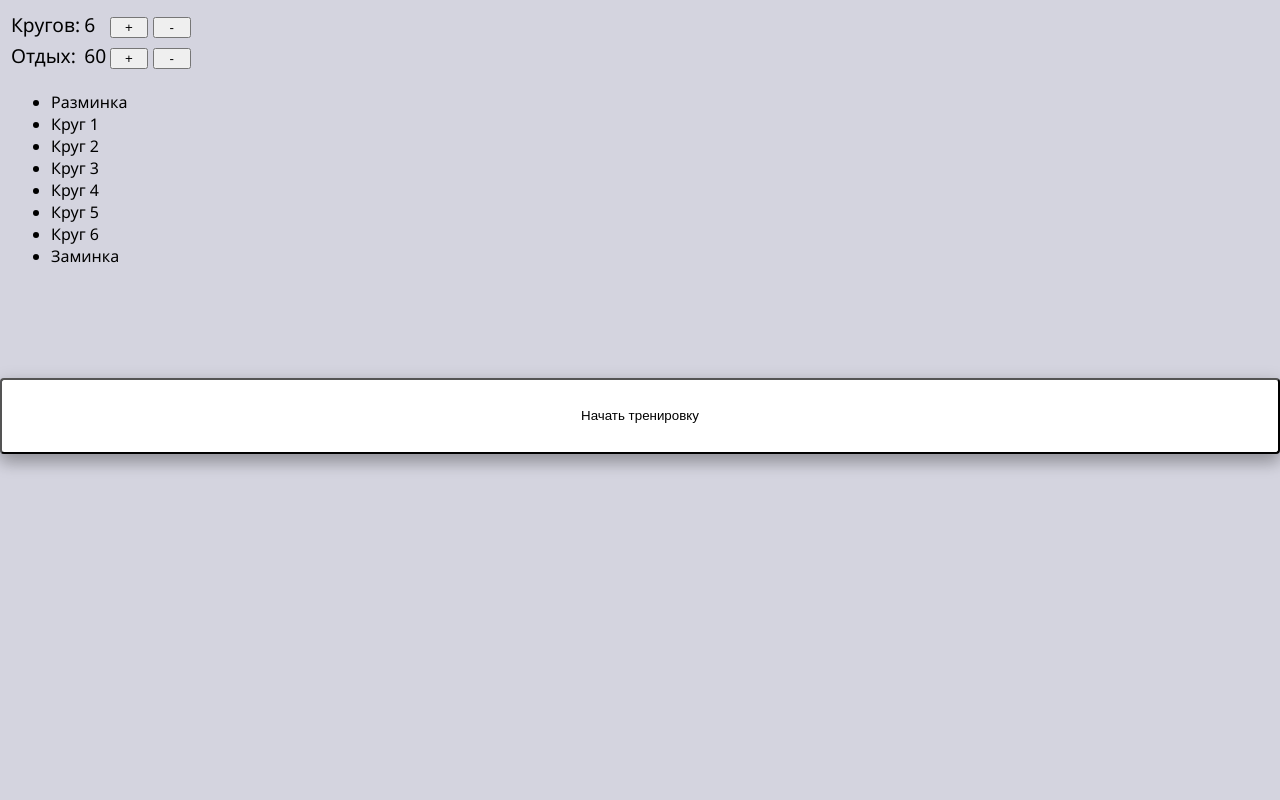
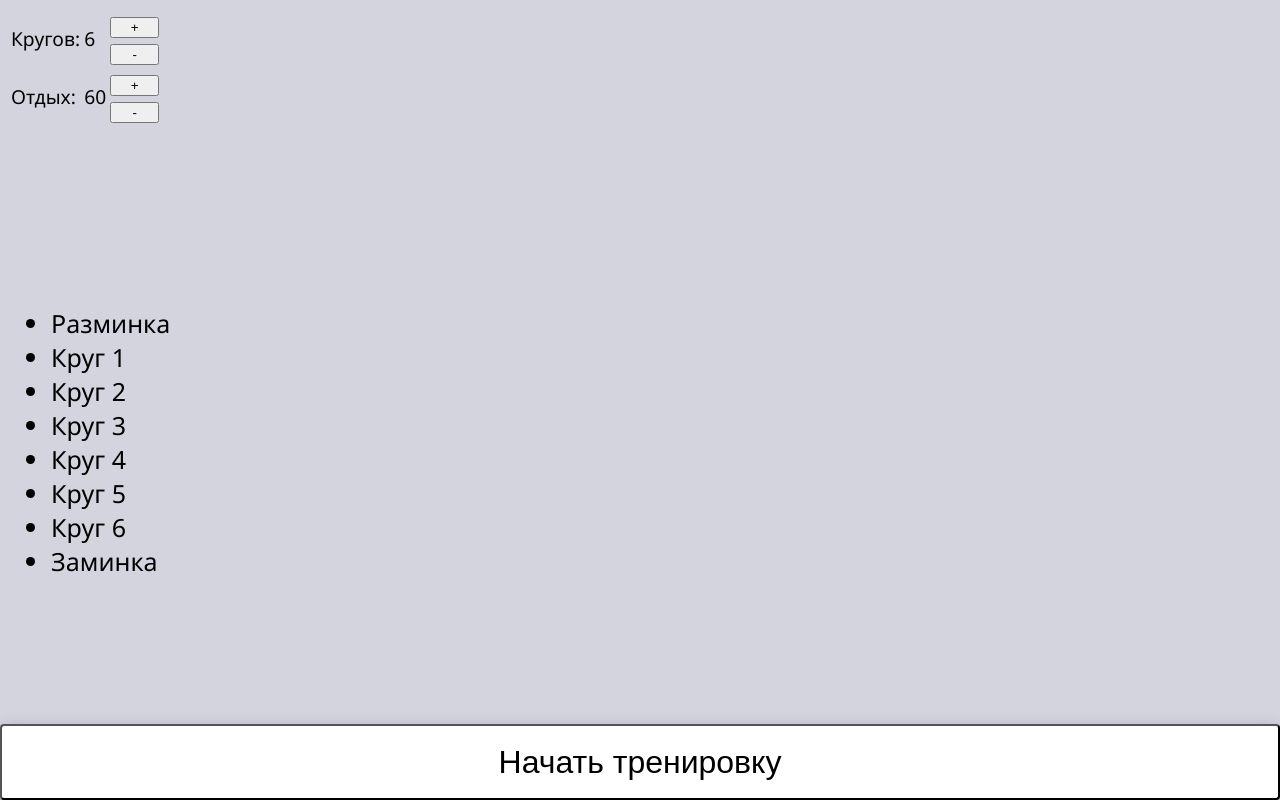
Before and after one commit to evg-zlg/evg-zlg.github.io, a plain HTML site: page timer.html in a window 1280 px wide. Drawn offline with Linux system fonts and the light colour scheme.

Commit message:
Add files via upload

```diff
--- a/timer.html
+++ b/timer.html
@@ -11,25 +11,29 @@
 <body>
     <div id='baseinf' class="baseinf">
         <table>
-            <tr>
+            <tr style="height: 20%;">
                 <td>Кругов:
                 <td id='count'>6
                 <td>
-                    <button id='cPlus' class="plusminus" style='width: 10mm;'
+                    <button id='cPlus' style='width: 100%;
+                        height: 100%'
                     >+
                     </button>
-                    <button id='cMinus' class="plusminus" style='width: 10mm;'
+                    <button id='cMinus'  style='width: 100%;
+                        height: 100%'
                     >-
                     </button>
             </tr>
-            <tr>
+            <tr style="height: 20%;">
                 <td>Отдых:
                 <td id='timer'>60
                 <td>
-                    <button id='tPlus' class="plusminus" style='width: 10mm;'
+                    <button id='tPlus'  style='width: 100%;
+                                height: 100%'
                     >+
                     </button>
-                    <button id='tMinus' class="plusminus" style='width: 10mm;'
+                    <button id='tMinus'  style='width: 100%;
+                                height: 100%'
                     >-
                     </button>
             </tr>
@@ -38,7 +42,7 @@
     <div class="circles">
         <table>
             <tr>
-                <td id='circles'>
+                <td id='circles' style='position:fixed; top: 35%'>
                 </td>
             </tr>
         <table>
@@ -51,10 +55,10 @@
         </button>
     </div>
     <div>
-        <button id='run' class="start" style = 'position: fixed; top: 100mm; left:0;
+        <button id='run' class="start" style = 'position: fixed; bottom: 0; left:0;
         width: 100%;  height: 20mm; border-radius: 4px;
         box-shadow: 0 8px 16px 0 rgba(0,0,0,0.2), 0 6px 20px 0 rgba(0,0,0,0.19);
-        background-color: white'>
+        background-color: white; font-size: 200%'>
             Начать тренировку
             <script> runWorkout() </script>
         </button>
--- a/timer.js
+++ b/timer.js
@@ -10,7 +10,7 @@ function createCircles(count) { //создаем массив кругов
 }
 
 function printCircles(circles) {
-    let str = '<ul style = "color: black">'
+    let str = '<ul style = "color: black; font-size: 25px;">'
     for (i=0; i<circles.length; i++) {
         str += '<li id="circle'+i+'">'+circles[i]+'</li>'
     }
@@ -52,15 +52,15 @@ function runWorkout() {
             document.getElementById('run').className = 'restart'
             document.getElementById('run').textContent = 'Начать сначала'
             document.getElementById('stop').style = 'visibility: visible;' +
-                'width: 100%; height: 30mm; font-size: 220%; ' +
+                'width: 100%; height: 35%; font-size: 300%; ' +
                 'position: fixed; top: 0; left: 0; border-radius: 4px;'+
                 'box-shadow: 0 8px 16px 0 rgba(0,0,0,0.2), 0 6px 20px 0 rgba(0,0,0,0.19);'+
                 'background-color: white;'
-            document.getElementById('circles').style = 'position: fixed; top: 30mm'
-            document.getElementById('run').style = 'position: fixed; top: 100mm; left:0; ' +
+            document.getElementById('circles').style = 'position: fixed; top: 35%'
+            document.getElementById('run').style = 'position: fixed; bottom: 0; left:0; ' +
                 'width: 100%;  height: 20mm; border-radius: 4px; margin: center'+
                 'box-shadow: 0 8px 16px 0 rgba(0,0,0,0.2), 0 6px 20px 0 rgba(0,0,0,0.19);'+
-                'background-color: white;'
+                'background-color: white; font-size: 200%'
 
             document.getElementById('cPlus').style = 'visibility: hidden;'
             document.getElementById('cMinus').style = 'visibility: hidden;'
```
